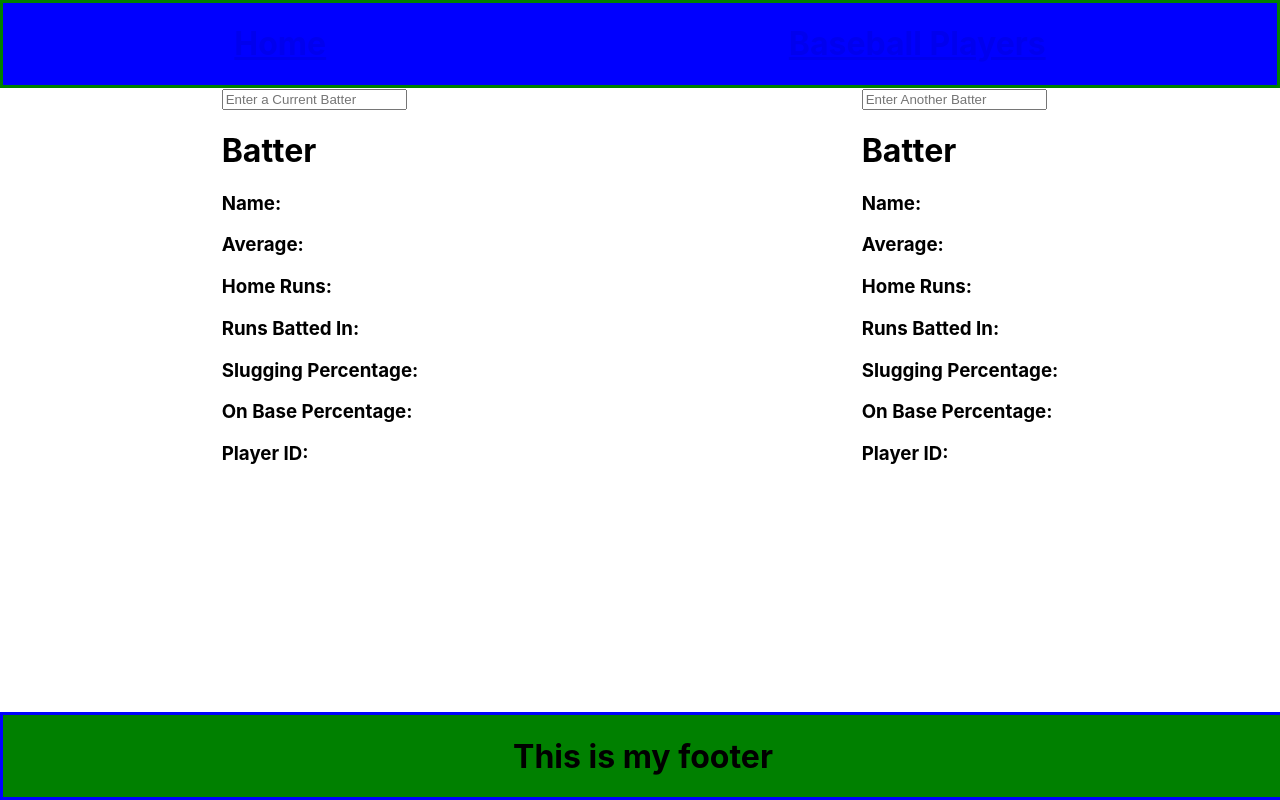
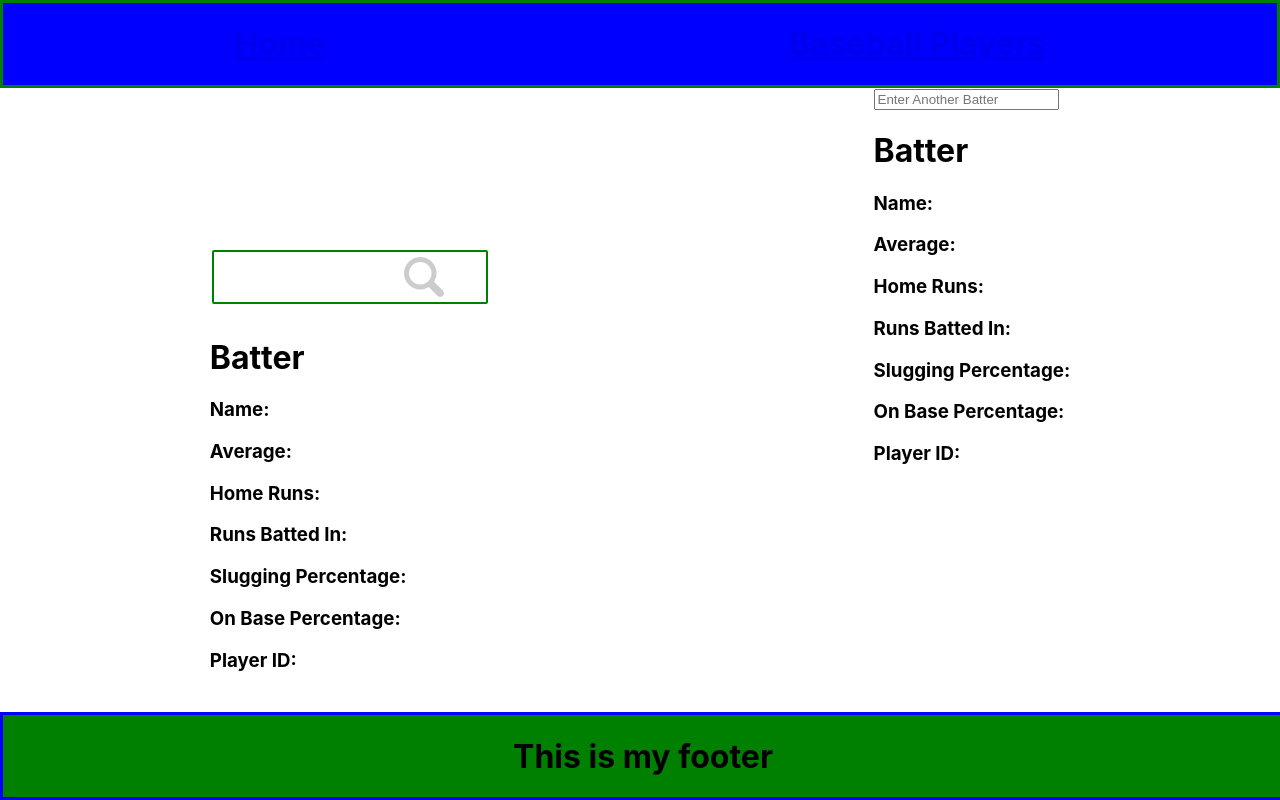
Before and after one commit to iar001/mlb-project, a React (Create React App) app: page /hitters in a window 1280 px wide. Built offline with nearby package versions, Linux system fonts and the light colour scheme.

Commit message:
drop down menu working on players

```diff
--- a/src/App.css
+++ b/src/App.css
@@ -46,6 +46,8 @@ align-items: center;
 text-align: center;
 }
 
+
+
 .players {
   display: flex;
   justify-content: space-around;
@@ -54,6 +56,11 @@ text-align: center;
 .pitchers {
   display: flex;
   justify-content: space-around;
+  background-image: url("https://wallpaperplay.com/walls/full/9/7/0/293011.jpg");
+  background-size: cover;                      /* <------ */
+  background-repeat: no-repeat;
+  background-position: center center;
+  color: white;
 }
 
 .historical-batters {
@@ -78,15 +85,16 @@ text-align: center;
 /* Dropdown Testing */
 
 .search {
-  width: 30rem;
+  width: 15rem;
   margin: 10rem auto 2rem auto;
   text-align: right;
   position: relative;
+  border: 2px solid transparent;
 }
 .search-box {
-  border: 4px solid transparent;
+  border: 2px solid green;
   border-radius: 2px;
-  font-size: 2rem;
+  font-size: 1rem;
   width: 100%;
   padding: 1rem;
   transition: width 0.3s;
@@ -94,12 +102,12 @@ text-align: center;
 .search-box:focus {
   width: 100%;
   outline: none;
-  border: 4px solid #08a1b6;
+  border: 2px solid #08a1b6;
 }
 .search-btn {
   height: 100%;
-  width: 4em;
-  margin-top: -2em;
+  width: 3em;
+  margin-top: -1.5em;
   position: absolute;
   top: 50%;
   right: 0.5rem;
@@ -148,7 +156,7 @@ ul.options li:hover {
 
 ul.options li.option-active {
   background: whitesmoke;
-  font-size: 1.5rem;
+  font-size: 1.0rem;
   color: #00b4cc;
 }
 .no-options {
--- a/src/App.js
+++ b/src/App.js
@@ -42,14 +42,14 @@ class App extends Component {
   }
 
   handleChange1 = (e) => {
+    debugger
     this.setState({
       name: e.target.value
     })
     // console.log(this.state.name)
   }
-  handleSubmit1 = async (e) => {
-    e.preventDefault();
-    const playerStatsName = await playerNameVariable(this.state.name)
+  handleSubmit1 = async (playerName) => {
+    const playerStatsName = await playerNameVariable(playerName)
     const playerStatsNameID = playerStatsName.player_id
     const playerStatsNameIDInfo = await playerIDVariable(playerStatsNameID)
     this.setState({
@@ -193,14 +193,14 @@ class App extends Component {
         <Route exact path="/dropdown" render={() => (
           <Dropdown
             options={[
-            "Papaya",
-            "Persimmon",
-            "Paw Paw",
-            "Prickly Pear",
-            "Peach",
-            "Pomegranate",
-            "Pineapple"
-          ]}
+              "Mike Trout",
+              "Aaron Judge",
+              "Aaron Hicks",
+              "Gary Sanchez",
+              "Paul Goldschmidt",
+              "Kris Bryant",
+              "Anthony Rizzo"
+            ]}
           />
         )}
         />
--- a/src/components/Dropdown.jsx
+++ b/src/components/Dropdown.jsx
@@ -13,19 +13,21 @@ export class Dropdown extends Component {
     userInput: ''
   };
   onChange = (e) => {
-    console.log('onChanges');
     const { options } = this.props;
     const userInput = e.currentTarget.value;
+
     const filteredOptions = options.filter(
       (optionName) =>
         optionName.toLowerCase().indexOf(userInput.toLowerCase()) > -1
     );
+
     this.setState({
       activeOption: 0,
       filteredOptions,
       showOptions: true,
       userInput: e.currentTarget.value
     });
+
   };
 
   onClick = (e) => {
@@ -95,7 +97,10 @@ export class Dropdown extends Component {
     }
 
     return (
-      <React.Fragment>
+      <form onSubmit={(e) => {
+        e.preventDefault();
+        this.props.handleSubmit(this.state.userInput)
+      }} id="batter-form-name">
         <div className="search">
           <input
             type="text"
@@ -108,7 +113,7 @@ export class Dropdown extends Component {
           />
         </div>
         {optionList}
-      </React.Fragment>
+      </form>
     );
   }
 }
--- a/src/components/Players.jsx
+++ b/src/components/Players.jsx
@@ -1,13 +1,28 @@
 import React from 'react';
 // import { Link } from 'react-router-dom';
+import Dropdown from '../components/Dropdown';
 
 export default function Players(props) {
   return (
     <div className="players">
 
       <div className="batter-name">
-        <form id="batter-form-name" onSubmit={props.handleSubmit1}>
-          <input id="input" type="text" onChange={props.handleChange1} placeholder="Enter a Current Batter" />
+        {/* <form id="batter-form-name" onSubmit={props.handleSubmit1}> */}
+        <Dropdown
+          type="text"
+          handleSubmit={props.handleSubmit1}
+          options={[
+            "Mike Trout",
+            "Aaron Judge",
+            "Aaron Hicks",
+            "Gary Sanchez",
+            "Paul Goldschmidt",
+            "Kris Bryant",
+            "Anthony Rizzo"
+          ]}
+          onChange={props.handleChange1}
+          placeholder="Enter a Current Batter"
+        />
         <h1>Batter</h1>
         <h3>Name: {props.playerStatsName.name_display_first_last}</h3>
         <h3>Average: {props.playerStatsNameIDInfo.avg}</h3>
@@ -16,7 +31,7 @@ export default function Players(props) {
         <h3>Slugging Percentage: {props.playerStatsNameIDInfo.slg}</h3>
         <h3>On Base Percentage: {props.playerStatsNameIDInfo.obp}</h3>
         <h3>Player ID: {props.playerStatsNameIDInfo.player_id}</h3>
-        </form>
+        {/* </form> */}
       </div>
 
       <div className="batter-name-2">
```
Lines whose indentation alone changed are shown as unchanged.
